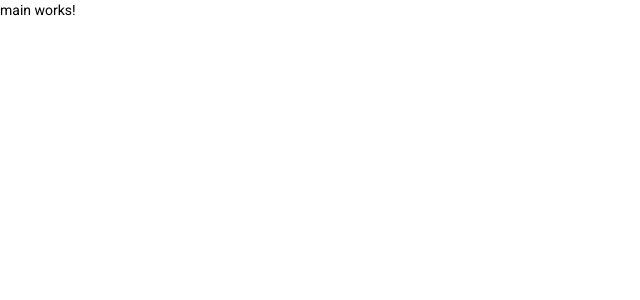
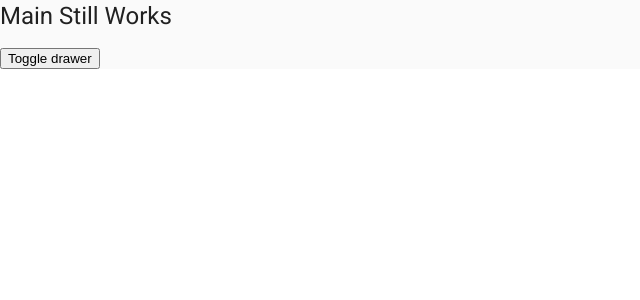
Before and after one commit to canikwe/spellingB-client, an Angular app: page / in a window 1280 px wide. Shown: the top 300 px of the page, without its empty margins (0-640 px from the left). Built offline with nearby package versions, Linux system fonts and the light colour scheme.

Commit message:
✨ add sidebar module

```diff
--- a/src/app/main/main.component.html
+++ b/src/app/main/main.component.html
@@ -1 +1,7 @@
-<p>main works!</p>
+<mat-drawer-container class="example-container" [hasBackdrop]="false">
+  <mat-drawer #drawer mode="push">I'm a drawer</mat-drawer>
+  <mat-drawer-content>
+    <h1>Main Still Works</h1>
+    <button mat-raised-button (click)="drawer.toggle()">Toggle drawer</button>
+  </mat-drawer-content>
+</mat-drawer-container>
--- a/src/app/main/main.module.ts
+++ b/src/app/main/main.module.ts
@@ -3,9 +3,10 @@ import { CommonModule } from '@angular/common';
 
 import { MainRoutingModule } from './main-routing.module';
 import { MainComponent } from './main.component';
+import { MatSidenavModule } from '@angular/material/sidenav';
 
 @NgModule({
   declarations: [MainComponent],
-  imports: [CommonModule, MainRoutingModule],
+  imports: [CommonModule, MainRoutingModule, MatSidenavModule],
 })
 export class MainModule {}
```
